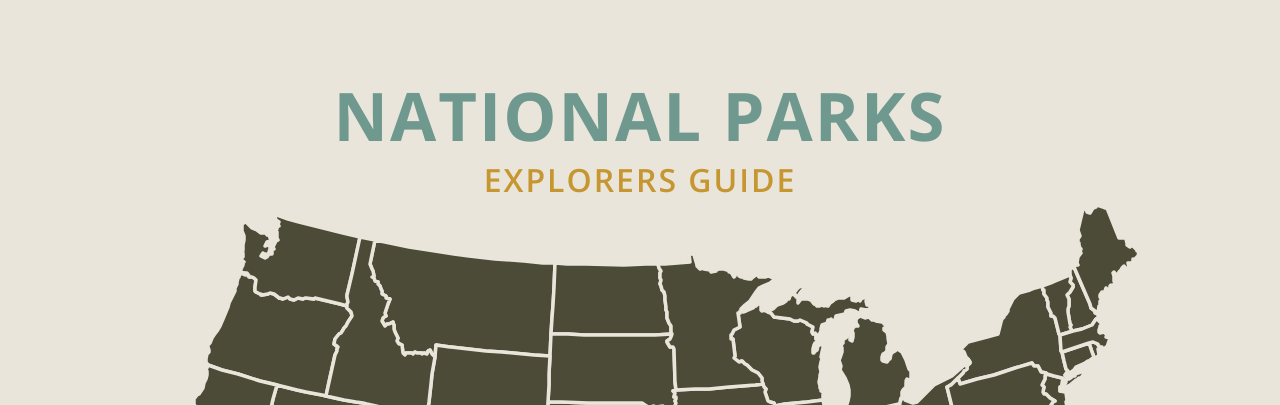
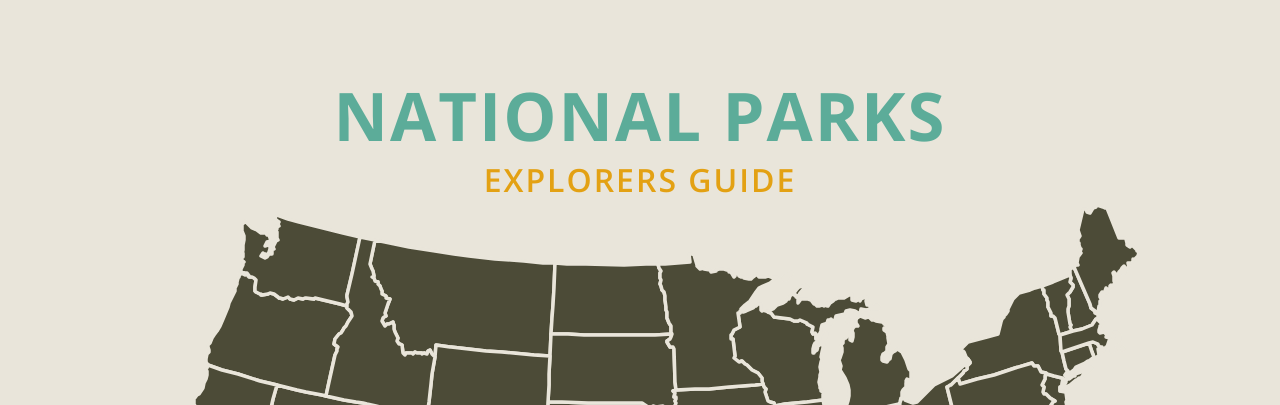
Before and after one commit to sarahkleins/nationalparks, a plain HTML site: page index.html in a window 1280 px wide. Shown: the part 802-1207 px from the top of the page. Drawn offline with nearby package versions, Linux system fonts and the light colour scheme.

Commit message:
image fix & color update

```diff
--- a/scss/partials/_typography.scss
+++ b/scss/partials/_typography.scss
@@ -13,7 +13,7 @@
 	font-size: 2em;
 	margin-top: -15px;
 	letter-spacing: 2px;
-	color: #C69630;
+	color: $goldenrod;
 	}
 
 }
--- a/scss/partials/_variables.scss
+++ b/scss/partials/_variables.scss
@@ -1,10 +1,17 @@
 // colors
 $darkgreen: #4C4B37;
-$teal: #6F998F;
-$goldenrod: #C69630;
+$teal: #5CAC99;
+$goldenrod: #E3A113;
 $lightbackground: #E9E5DA;
 $snow: #fffafa;
 
 //fonts
 $headline-font: Open Sans;
 $footer-font: Lobster;
+
+// other goldenrod variations
+// goldenrod #C69630;
+// goldenrod #ECA40A;
+
+// other teal variations
+//teal #6F998F;
```
Also changed, not shown: css/main.css, img/natlparks.jpg, 1 other file.
